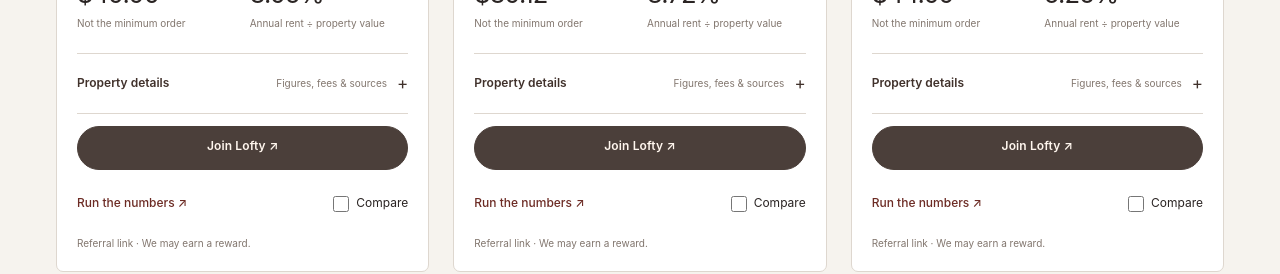
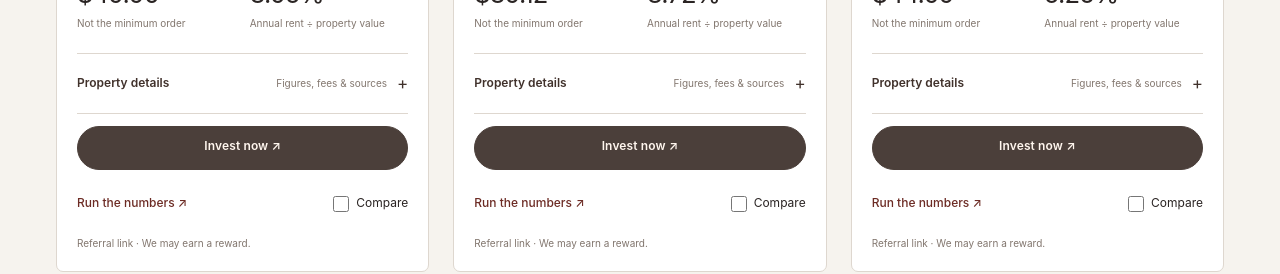
Before and after one commit to aman050807/slicebase, a React (Vite) app: page / in a window 1280 px wide. Shown: the part 2020-2294 px from the top of the page. Built offline with nearby package versions, Linux system fonts and the light colour scheme; a web font is replaced by a local one.

Commit message:
Rename Lofty buttons to Invest now

```diff
--- a/src/App.tsx
+++ b/src/App.tsx
@@ -418,7 +418,7 @@ const REFERRAL: Record<string, { url: string; perk: string }> = {
 function ReferralNote() {
   return (
     <p className="sb-referral-line">
-      &ldquo;Join&rdquo; opens the platform&rsquo;s sign-up page via a referral
+      The platform button opens its sign-up page via a referral
       link; Slicebase may earn a reward. The source link stays direct.
     </p>
   );
@@ -434,7 +434,7 @@ function JoinLink({ platform }: { platform: string }) {
       target="_blank"
       rel="sponsored noopener noreferrer"
     >
-      Join {platform} &#8599;
+      {platform === "Lofty" ? "Invest now" : `Join ${platform}`} &#8599;
     </a>
   );
 }
@@ -2698,7 +2698,7 @@ export function App() {
               target="_blank"
               rel="sponsored noopener noreferrer"
             >
-              Join Lofty <span aria-hidden="true">↗</span>
+              Invest now <span aria-hidden="true">↗</span>
             </a>
             <a
               className="sb-footer-action"
```
